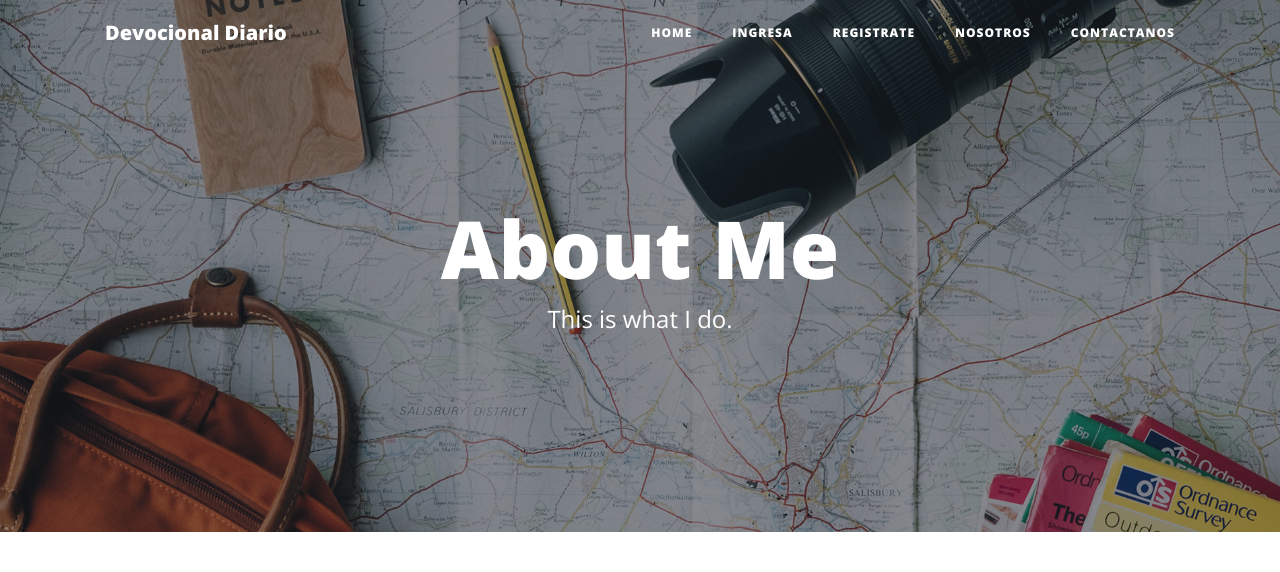
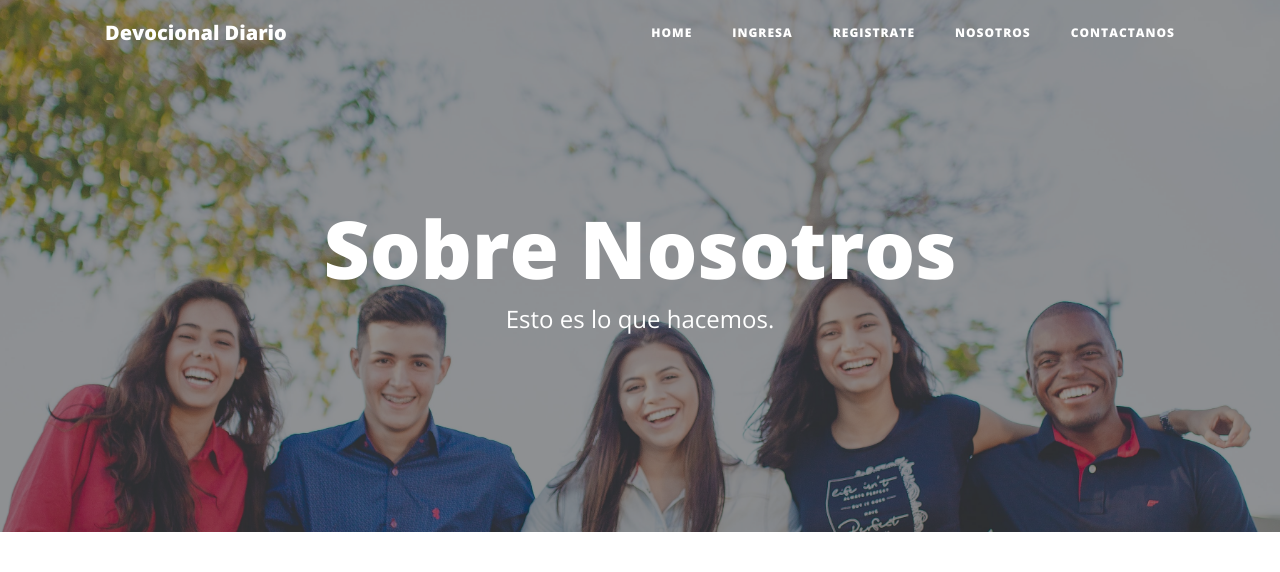
Before and after one commit to hemmder/Pan-Diaro-Blog, a Flask app: page /about in a window 1280 px wide. Shown: the top 572 px of the page. Run offline with Flask 2, Linux system fonts and the light colour scheme; some libraries are stand-ins or nearby versions.

Commit message:
HTML to sapnish upgrade,and change images backgrounds

```diff
--- a/templates/about.html
+++ b/templates/about.html
@@ -7,8 +7,8 @@
       <div class="row">
         <div class="col-lg-8 col-md-10 mx-auto">
           <div class="page-heading">
-            <h1>About Me</h1>
-            <span class="subheading">This is what I do.</span>
+            <h1>Sobre Nosotros</h1>
+            <span class="subheading">Esto es lo que hacemos.</span>
           </div>
         </div>
       </div>
```
Also changed, not shown: templates/contact.html (+7 -7 lines), static/img/about-bg.jpg, static/img/contact-bg.jpg.
